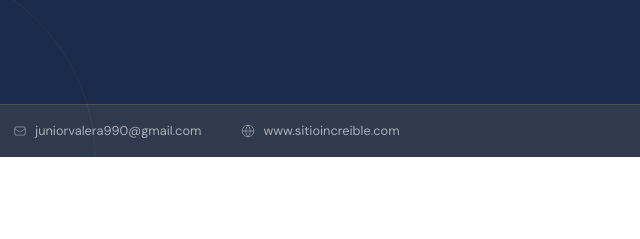
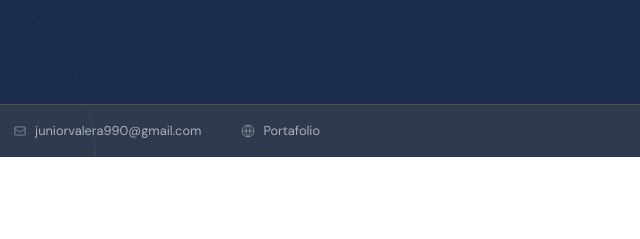
Before and after one commit to TWOFACE016/Mi-Portafolio, a plain HTML site: page index.html in a window 1280 px wide. Shown: the part 865-1104 px from the top of the page, 240-880 px from the left. Drawn offline with Linux system fonts and the light colour scheme.

Commit message:
Change contact link text to 'Portafolio'

```diff
--- a/index.html
+++ b/index.html
@@ -694,7 +694,7 @@
     </div>
     <div class="contact-item">
       <svg viewBox="0 0 24 24" stroke="currentColor" stroke-width="1.5"><circle cx="12" cy="12" r="10" fill="none"/><path d="M2 12h20M12 2a15.3 15.3 0 010 20M12 2a15.3 15.3 0 000 20" fill="none"/></svg>
-      www.sitioincreible.com
+      Portafolio
     </div>
   </div>
 </section>
@@ -842,7 +842,7 @@
           <div class="contact-icon">
             <svg viewBox="0 0 24 24" stroke-width="1.5"><circle cx="12" cy="12" r="10" fill="none"/><path d="M2 12h20M12 2a15.3 15.3 0 010 20M12 2a15.3 15.3 0 000 20" fill="none"/></svg>
           </div>
-          <a href="http://www.sitioincreible.com" target="_blank" class="contact-link">www.sitioincreible.com</a>
+          <a href="http://www.sitioincreible.com" target="_blank" class="contact-link">Portafolio</a>
         </li>
       </ul>
     </div>
```
